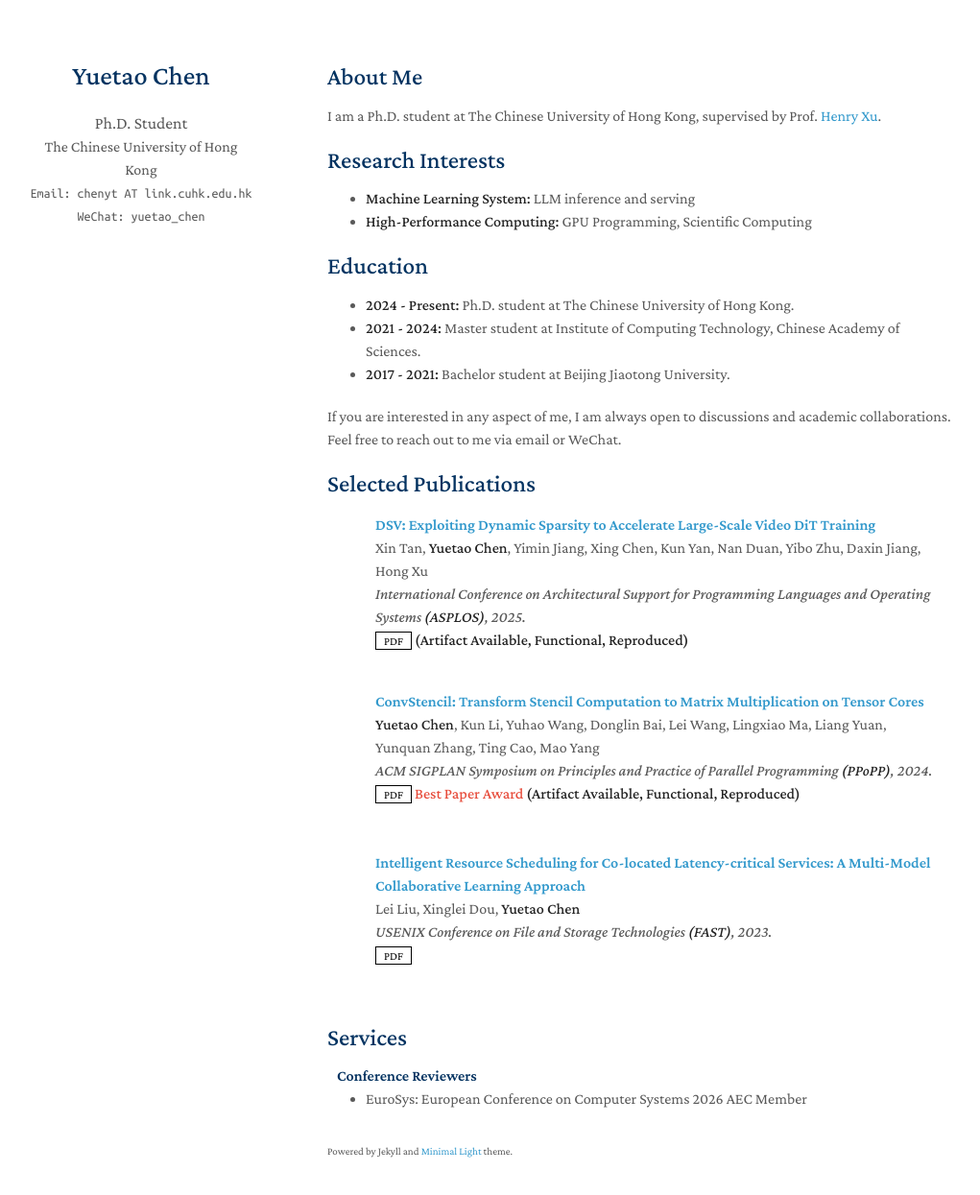
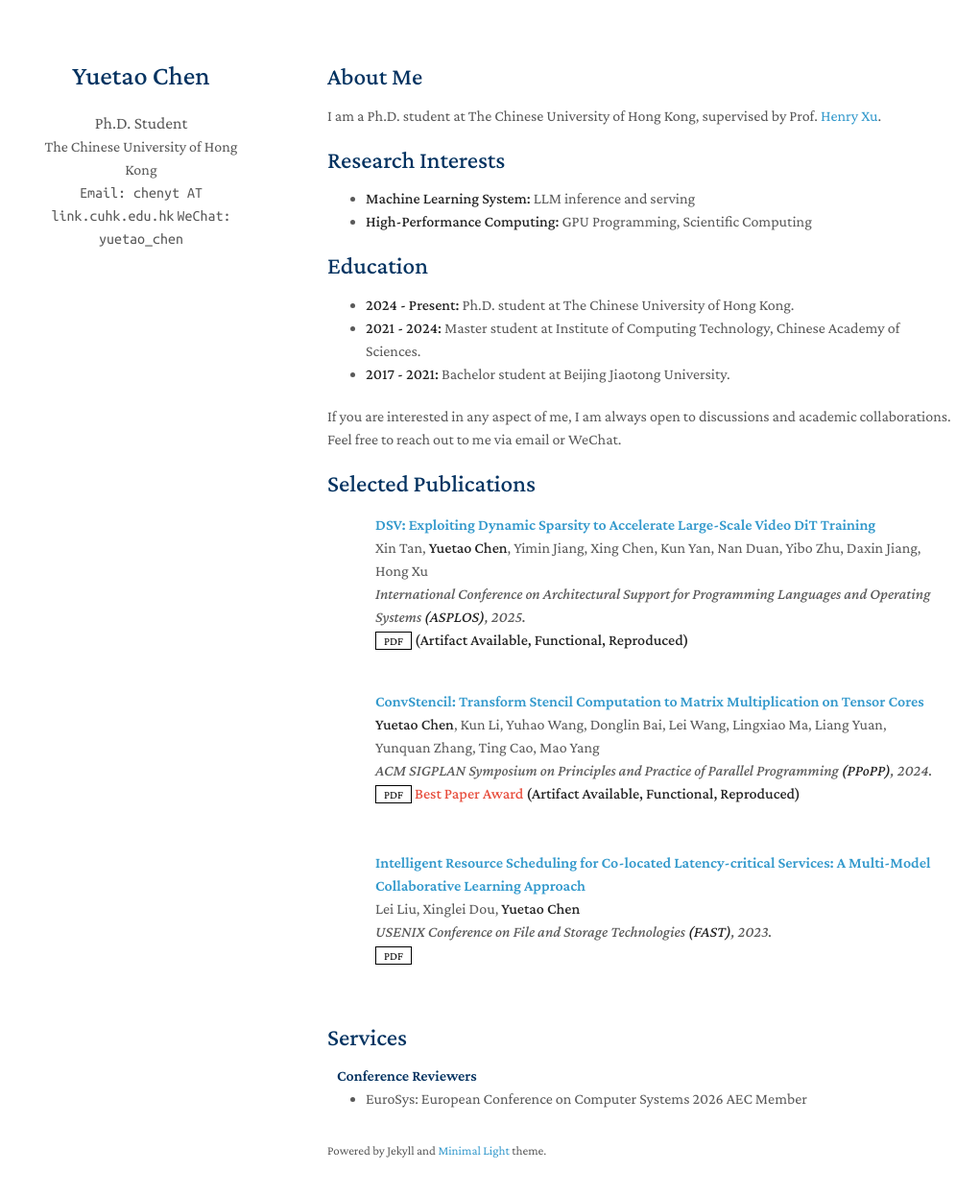
Before and after one commit to chenytpersonalpage/chenytpersonalpage.github.io, a Jekyll site: the page built from index.md, in a window 1280 px wide and 1280 px high. Shown: the top 1245 px of the window at 96% size, without its empty margins (129-1150 px from the left). Built offline with Jekyll 4.4.1, drawn with Linux system fonts in a browser that asks for light colours; a style sheet for code colours, icons or effects is not loaded; our own code applies the rules of GitHub Pages for plain Markdown files.

Commit message:
Update minimal-light.scss

```diff
--- a/_sass/minimal-light.scss
+++ b/_sass/minimal-light.scss
@@ -104,7 +104,7 @@
   background-color:#000}
 
 email {
-    font-size: 14px;
+    font-size: 16px;
     font-family: "Ubuntu Mono";
 }
 
@@ -285,7 +285,7 @@
 }
 
 a small {
-  font-size:11px;
+  font-size:13px;
   color:#777;
   margin-top:-0.3em;
   display:block;
@@ -393,7 +393,7 @@
 
 header ul a {
   line-height:1;
-  font-size:11px;
+  font-size:13px;
   color:#999;
   display:block;
   text-align:center;
@@ -426,7 +426,7 @@
 }
 
 header ul a strong {
-  font-size:14px;
+  font-size:16px;
   display:block;
   color:#222;
 }
@@ -439,7 +439,7 @@
 }
 
 small {
-  font-size:11px;
+  font-size:13px;
 }
 
 hr {
@@ -572,7 +572,7 @@
 @media print {
   body {
     padding:0.4in;
-    font-size:12pt;
+    font-size:14pt;
     color:#444;
   }
 }
```
